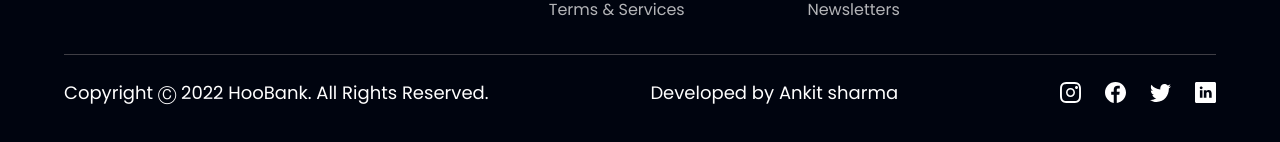
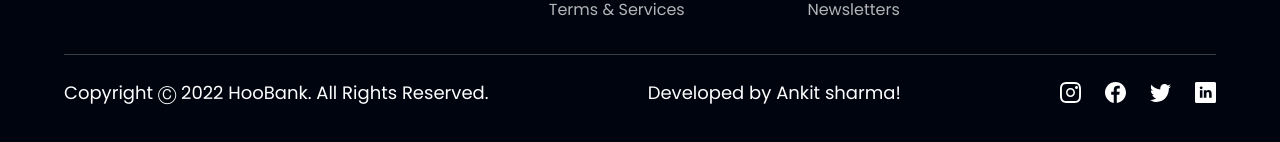
Before and after one commit to ankitkr52/Hoo-bank-UI, a React (Vite) app: page / in a window 1280 px wide. Shown: the part 4775-4917 px from the top of the page. Built offline with nearby package versions, Linux system fonts and the light colour scheme.

Commit message:
Update footer developer name with exclamation mark

```diff
--- a/src/components/Footer.jsx
+++ b/src/components/Footer.jsx
@@ -45,7 +45,7 @@ const Footer = () => (
 
       </p>
       <p className="font-poppins font-normal text-center text-[18px] leading-[27px] text-white">
-        Developed by Ankit sharma
+        Developed by Ankit sharma!
 
       </p>
 
```
